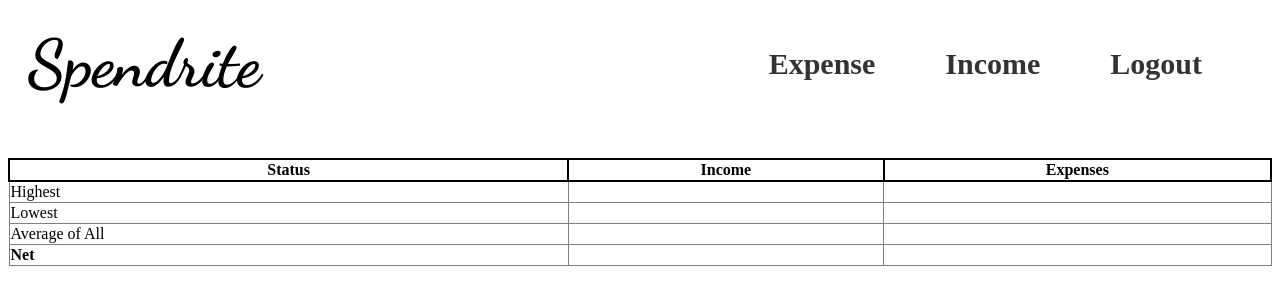
After one commit to Sudip-khadka/spendrite, a PHP site: page /dashboard2.php in a window 1280 px wide. The commit adds this page. Shown: the top 305 px of the page. Run offline with PHP 8.4, Linux system fonts and the light colour scheme; the visitor is signed in with stand-in values (Sample User, id 1).

```diff
--- /dev/null
+++ b/dashboard2.php
@@ -0,0 +1,68 @@
+<?php
+session_start();
+
+// Check if the user is logged in
+if (!isset($_SESSION['username'])) {
+    header("Location: login.php");
+    exit();
+}
+
+// Retrieve user information from the session
+$username = $_SESSION['username'];
+$user_id = $_SESSION['user_id'];
+
+?>
+
+<!DOCTYPE html>
+<html lang="en">
+<head>
+    <meta charset="UTF-8">
+    <meta name="viewport" content="width=device-width, initial-scale=1.0">
+    <title>Income</title>
+    <link rel="stylesheet" href="index.css">
+    <link rel="preconnect" href="https://fonts.googleapis.com">
+    <link rel="preconnect" href="https://fonts.gstatic.com" crossorigin>
+    <link href="https://fonts.googleapis.com/css2?family=Dancing+Script:wght@700&family=Josefin+Sans:wght@600&family=Roboto:wght@300&display=swap" rel="stylesheet">
+</head>
+<body>
+<header>
+        <div class="header-left">
+            <h1 class="header">Spendrite</h1>
+        </div>
+        <nav class="header-right">
+            <a href="expenses.php">Expense</a>
+            <a href="income.php">Income</a>
+            <a href="logout.php">Logout</a>
+        </nav>
+    </header>
+
+        <table  border="1px">
+            <tr>
+                <th>Status</th>
+                <th>Income</th>
+                <th>Expenses</th>
+            </tr>
+            <tr>
+                <td>Highest</td>
+                <td></td>
+                <td></td>
+            </tr>
+            <tr>
+                <td>Lowest</td>
+                <td></td>
+                <td></td>
+            </tr>
+            <tr>
+                <td>Average of All</td>
+                <td></td>
+                <td></td>
+            </tr>
+            <tr>
+                <td><b>Net</b></td>
+                <td></td>
+                <td></td>
+            </tr>
+        </table>
+
+</body>
+</html>
--- a/expensesdb.php
+++ b/expensesdb.php
@@ -5,7 +5,7 @@ $pass="";
 $dbname="spendrite";
 $conn=mysqli_connect($host,$user,$pass,$dbname);
 if($conn){
-    echo "Database Connected Successfully!";
+   // echo "Database Connected Successfully!";
 }else{
     echo "Database Connection Failed!";
 }
--- a/income.css
+++ /dev/null
@@ -1,4 +0,0 @@
-table th td{
-    border:1px solid black;
-    padding: 15px;
-}
--- a/incomedb.php
+++ b/incomedb.php
@@ -5,7 +5,7 @@ $pass="";
 $dbname="spendrite";
 $conn=mysqli_connect($host,$user,$pass,$dbname);
 if($conn){
-    echo "Database Connected Successfully!";
+    // echo "Database Connected Successfully!";
 }else{
     echo "Database Connection Failed!";
 }
--- /dev/null
+++ b/index.css
@@ -0,0 +1,59 @@
+*{
+
+}
+
+body{
+
+}
+header {
+    top: 1%;
+    margin-top: -3%;
+    background-color: #fff;
+    font-size: 30px;
+    width: 100%;
+    padding: 10px 0;
+    display: flex;
+    justify-content: space-between;
+    align-items: center; /* Align items vertically in the middle */
+}
+
+.header {
+
+    font-family: 'Dancing Script', cursive;
+    font-size: 66px;
+    z-index: 2;
+    margin-left: 20px; /* Add some left margin for better spacing */
+}
+
+.header-right {
+
+    display: flex; /* Display items in the header-right div in a row */
+    align-items: center; /* Center items vertically */
+}
+
+nav a {
+    color: #333;
+    text-decoration: none;
+    font-weight: bold;
+    margin-right: 70px;
+}
+
+nav a:hover {
+    color: #666;
+}
+form{
+    font-size:;
+}
+table{
+    width:100%;
+    border-collapse: collapse;
+    background-color: white;
+}
+th{
+    border: 2px solid black;
+}
+.container{
+    max-width: 350px;
+    background-color: white;
+
+}
```
Also changed, not shown: editexpense.php (added, +70 -0 lines), editincome.php (+36 -13 lines), expenses.php (+21 -6 lines), expenseupdate.php (added, +19 -0 lines), income.php (+17 -4 lines), incomeupdate.php (+19 -0 lines).
